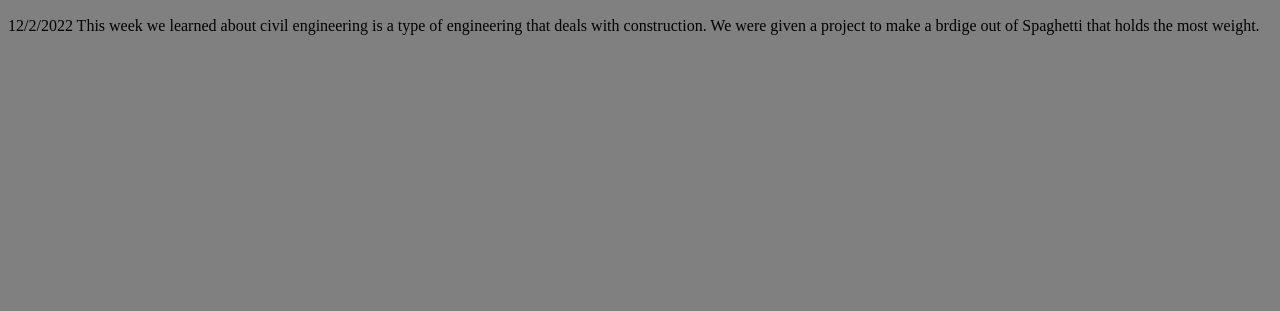
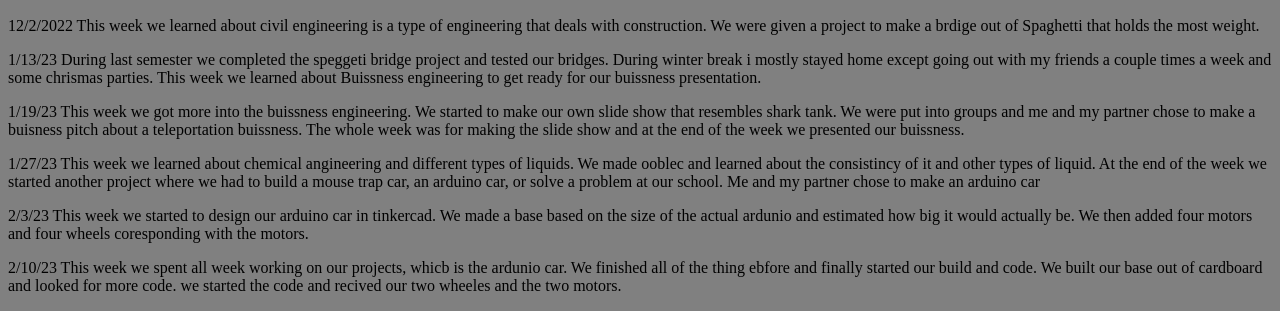
Before and after one commit to NarekMarko/Engineering-Website, a plain HTML site: page index.html in a window 1280 px wide. Shown: the part 4921-5232 px from the top of the page. Before the commit the page ends 4972 px from the top, so only its background shows below. Drawn offline with Linux system fonts and the light colour scheme.

Commit message:
2/10 update

```diff
--- a/index.html
+++ b/index.html
@@ -116,5 +116,30 @@
          This week we learned about civil engineering is a type of engineering that deals with construction. We were given a project to make a brdige out of Spaghetti that holds the most weight.
         </p>
 
+        <p>
+        1/13/23
+        During last semester we completed the speggeti bridge project and tested our bridges. During winter break i mostly stayed home except going out with my friends a couple times a week and some chrismas parties. This week we learned about Buissness engineering to get ready for our buissness presentation.
+        </p>
+
+        <p>
+         1/19/23
+         This week we got more into the buissness engineering. We started to make our own slide show that resembles shark tank. We were put into groups and me and my partner chose to make a buisness pitch about a teleportation buissness. The whole week was for making the slide show and at the end of the week we presented our buissness.
+         </p>
+
+         <p>
+          1/27/23
+          This week we learned about chemical angineering and different types of liquids. We made ooblec and learned about the consistincy of it and other types of liquid. At the end of the week we started another project where we had to build a mouse trap car, an arduino car, or solve a problem at our school. Me and my partner chose to make an arduino car
+          </p>
+
+          <p>
+           2/3/23
+           This week we started to design our arduino car in tinkercad. We made a base based on the size of the actual ardunio and estimated how big it would actually be. We then added four motors and four wheels coresponding with the motors.
+          </p>
+
+          <p>
+           2/10/23
+           This week we spent all week working on our projects, whicb is the ardunio car. We finished all of the thing ebfore and finally started our build and code. We built our base out of cardboard and looked for more code. we started the code and recived our two wheeles and the two motors.
+           </p>
+
     </body>
 </html>
```
